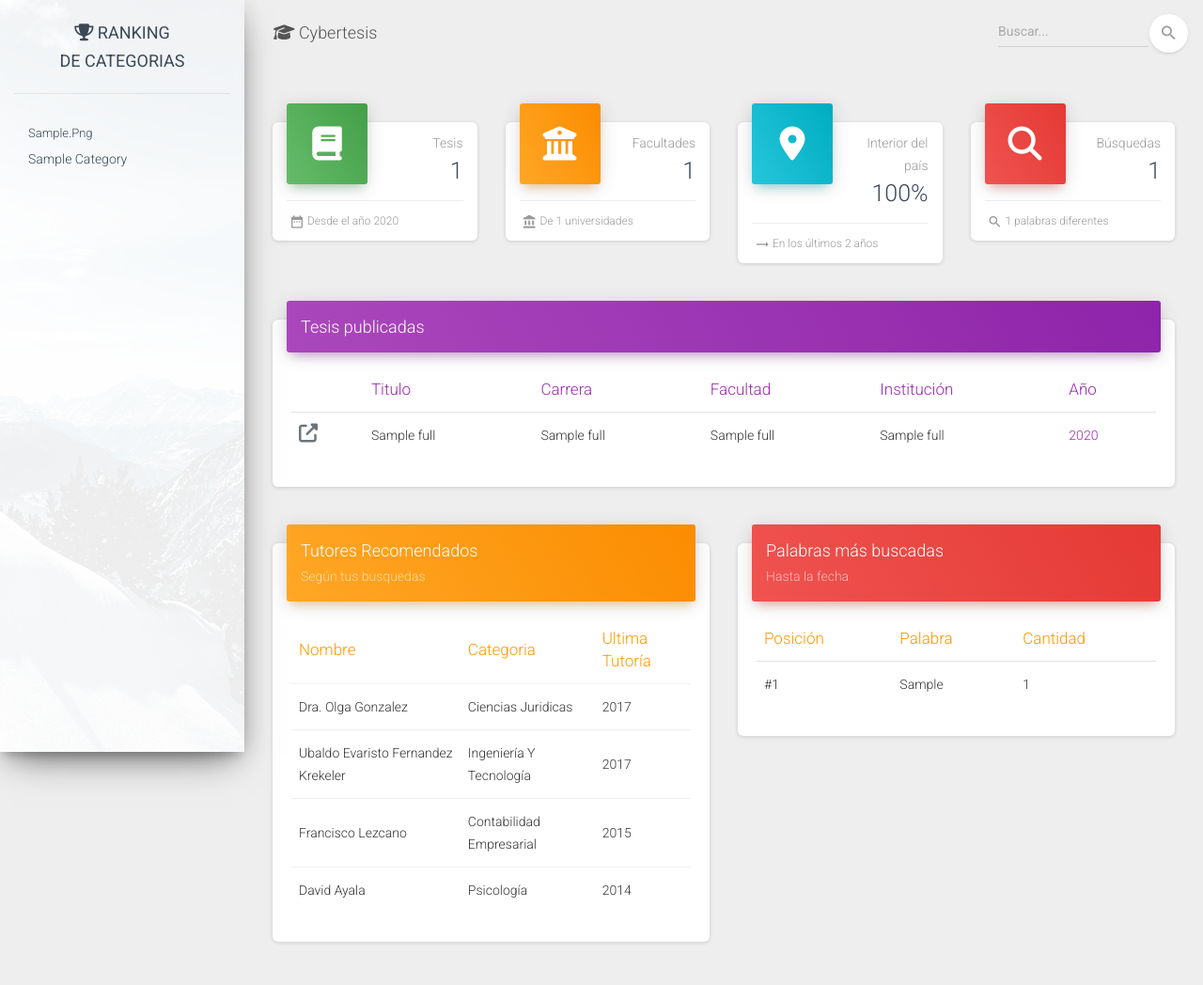
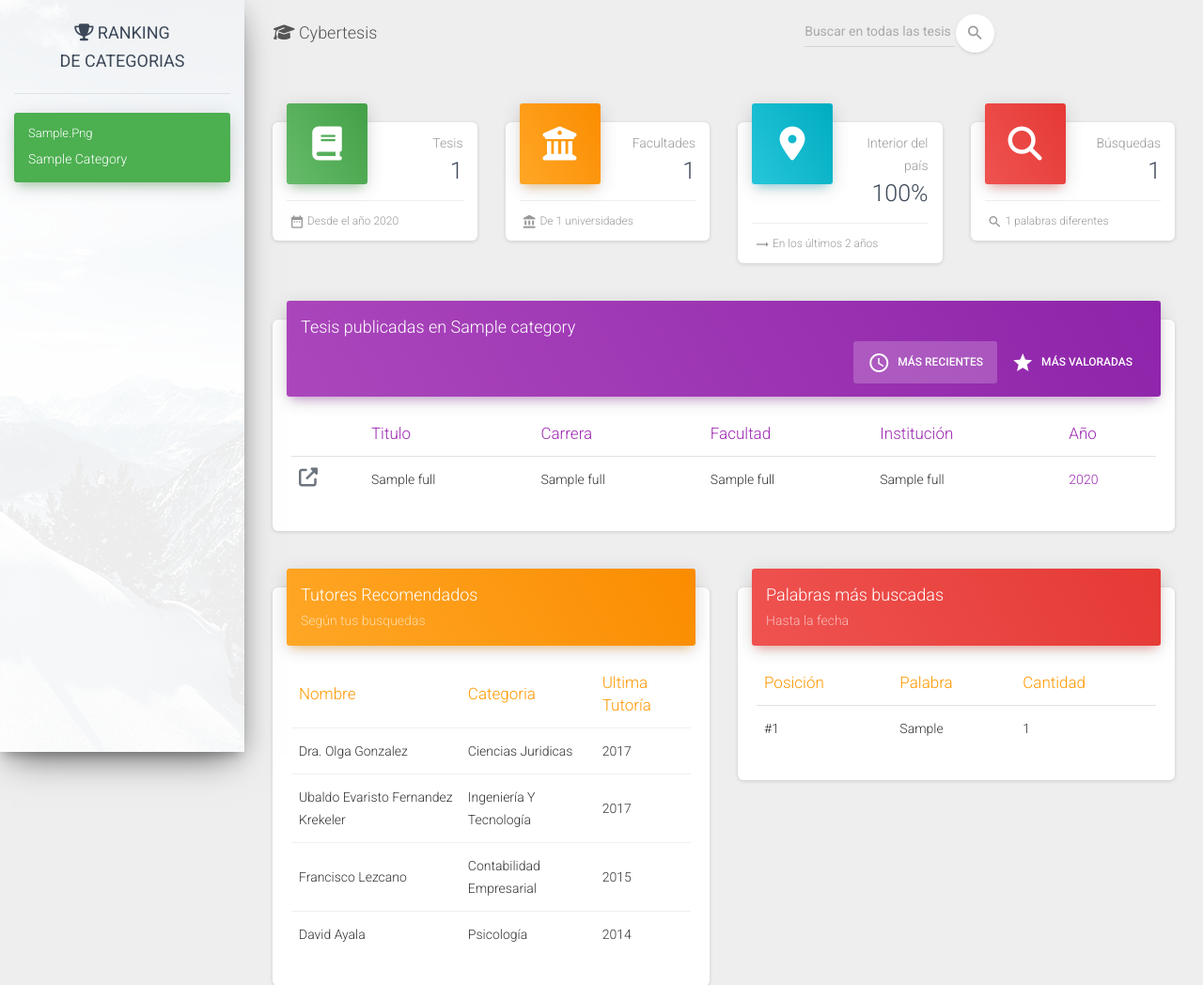
Before and after one commit to lcmencia/cybertesis, a Django app: page /?category_id=1 in a window 1280 px wide. Shown: the top 1048 px of the page at 94% size. Run offline with Django 3.2, Linux system fonts and the light colour scheme; tables that the repository leaves empty hold one stand-in row (values such as "Sample post"); some libraries are stand-ins or nearby versions.

Commit message:
106 implementacion parcial

```diff
--- a/cybertesis/services/tesis.py
+++ b/cybertesis/services/tesis.py
@@ -45,7 +45,7 @@ class TesisServices:
                 for c in subc.categories.all():
                     if c.category_name not in names_list:
                         names_list.append(c.category_name)
-                        categories_list.append({'category_name': c.category_name,
+                        categories_list.append({'category_name': c.category_name, 'id': c.id,
                                                 'category_icon': c.category_fa_icon})
         self.top_categories = categories_list
 
--- a/cybertesis/templates/index.html
+++ b/cybertesis/templates/index.html
@@ -29,10 +29,10 @@
                 <span class="navbar-toggler-icon icon-bar"></span>
             </button>
             <div class="collapse navbar-collapse justify-content-end" id="navigation">
-                <form class="navbar-form" method="get">
+                <form class="navbar-form col-md-6" method="get">
                     <div class="input-group no-border">
                         <input id="buscador_principal" type="text" value="" class="form-control"
-                               placeholder="Buscar...">
+                               placeholder="Buscar en todas las tesis disponibles...">
                         <button id="buscador_principal_btn" type="button"
                                 class="btn btn-white btn-round btn-just-icon">
                             <i class="material-icons">search</i>
--- a/cybertesis/templates/sections/central_published_tesis.html
+++ b/cybertesis/templates/sections/central_published_tesis.html
@@ -2,7 +2,25 @@
     <div class="col-md-12">
         <div class="card">
             <div class="card-header card-header-primary">
-                <h4 class="card-title ">Tesis publicadas</h4>
+                <div class="nav-tabs-navigation">
+                    <div class="nav-tabs-wrapper">
+                        <h4 class="card-title ">Tesis publicadas{% if category_name %} en {{category_name}} {% endif %}</h4>
+                        <ul class="nav nav-tabs justify-content-end" data-tabs="tabs">
+                            <li class="nav-item">
+                                <a class="nav-link active" href="#profile" data-toggle="tab">
+                                    <i class="material-icons">access_time</i> Más recientes
+                                    <div class="ripple-container"></div>
+                                </a>
+                            </li>
+                            <li class="nav-item">
+                                <a class="nav-link" href="#settings" data-toggle="tab">
+                                    <i class="material-icons">star</i> Más valoradas
+                                    <div class="ripple-container"></div>
+                                </a>
+                            </li>
+                        </ul>
+                    </div>
+                </div>
             </div>
             <div class="card-body">
                 <div class="table-responsive">
--- a/cybertesis/templates/sections/left_categories_ranking.html
+++ b/cybertesis/templates/sections/left_categories_ranking.html
@@ -13,8 +13,8 @@ Tip 2: you can also add an image using data-image tag
         {% if tesis_top_categories %}
             <ul class="nav">
                     {% for category in tesis_top_categories %}
-                        <li class="nav-item ">
-                            <a class="nav-link" href="../examples/dashboard.html">
+                        <li class="nav-item {% if category_selected == category.id %} active {% endif %}">
+                            <a class="nav-link" href="?category_id={{ category.id }}">
                                 {{ category.category_icon |safe }}
                                 <p>{{ category.category_name }}</p>
                             </a>
--- a/cybertesis/tesis/views.py
+++ b/cybertesis/tesis/views.py
@@ -7,10 +7,24 @@ from services.faculty import FacultyService
 from services.searches import SearchesServices
 from services.tesis import TesisServices
 
-from .models import Full, Searches, Institution
+from .models import Full, Searches, Institution, Category
 
 
 def index(request):
+    data = request.GET
+    category_selected = 0
+    category_name = ''
+
+    if len(data) > 0:
+        category_selected = data.get('category_id', 0)
+        category_selected = int(category_selected)
+        if category_selected > 0:
+            category = Category.objects.get(pk=category_selected)
+            category_name = category.category_name
+            #TODO 106. Aqui significa que se esta filtrando por una categoria, entonces traer todas las tesis de esa categoria
+            # Viendo la interfaz todos los cuadraditos menos el de busqueda tambien deberian modificarse para reflejar el estado
+            # de esa categoria o NO? Pensar para mañana
+
     tesis_services = TesisServices()
     tesis_services.generate_tesis_resume()
     university_list = Institution.objects.all()
@@ -57,7 +71,8 @@ def index(request):
     context = {'tesis_list': all_full, 'total_tesis': total_tesis, 'total_faculty': total_faculty, 'trending': trending,
                'init_year': init_year, 'total_institution': total_institution, 'total_words': total_words,
                'total_searchs': total_searchs, 'outside_capital_percentage': outside_capital_percentage,
-               'top_words_searched': top_words_searched, 'tesis_top_categories': tesis_top_categories}
+               'top_words_searched': top_words_searched, 'tesis_top_categories': tesis_top_categories,
+               'category_name': category_name, 'category_selected': category_selected}
     return render(request, "index.html", context)
 
 
```
Lines whose indentation alone changed are shown as unchanged.
